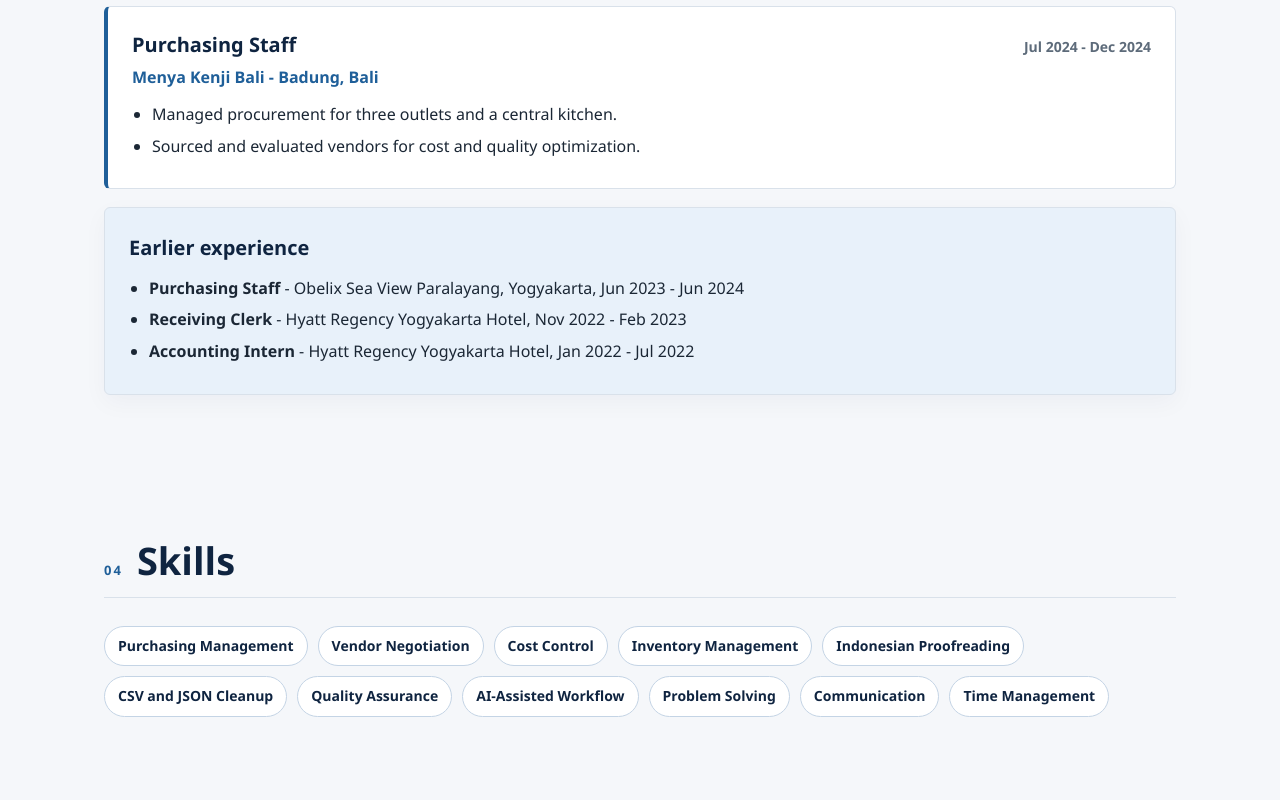
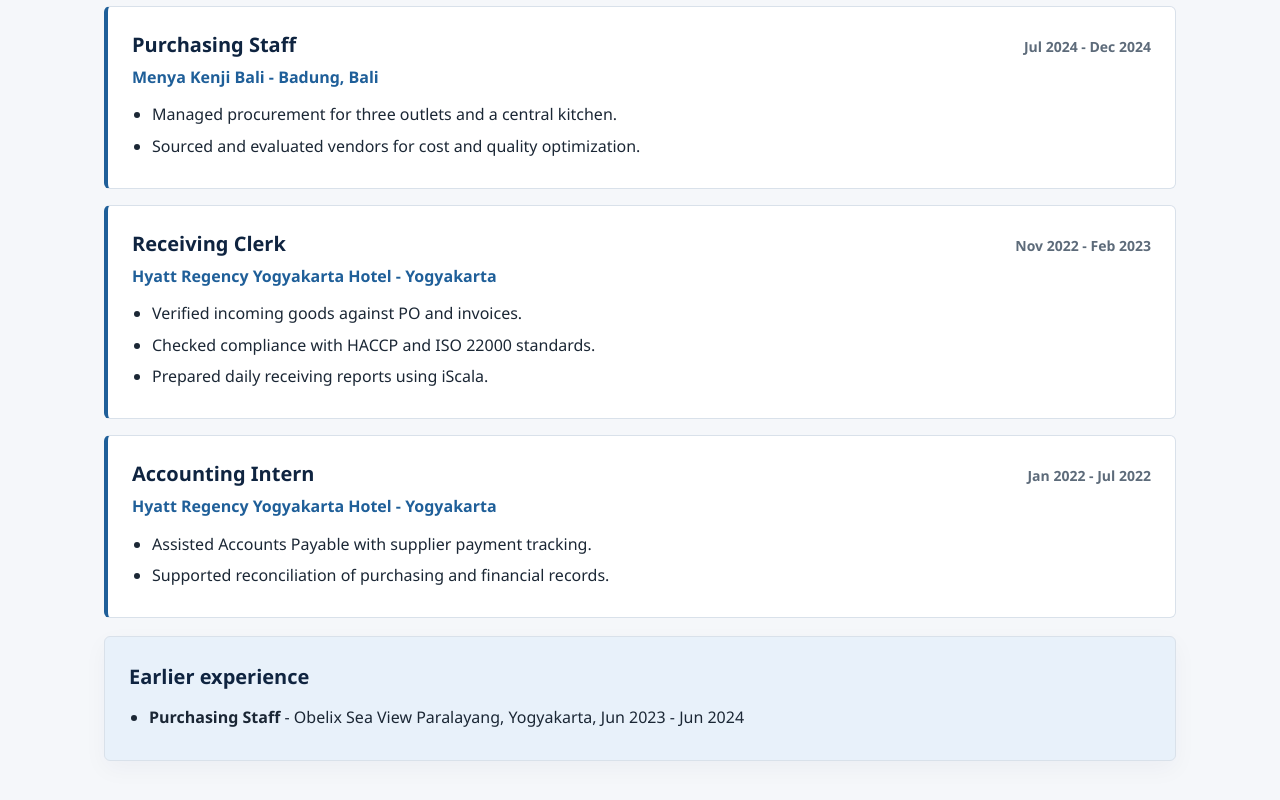
Before and after one commit to budiwahyu2203-pixel/PORTFOLIO, a plain HTML site: page index.html in a window 1280 px wide. Shown: the part 3055-3855 px from the top of the page. Drawn offline with Linux system fonts and the light colour scheme.

Commit message:
Add Hyatt experience and correct Ora start month

```diff
--- a/index.html
+++ b/index.html
@@ -107,7 +107,7 @@
         <article class="job">
           <div class="job-head">
             <h3 data-en="Procurement" data-id="Procurement">Procurement</h3>
-            <span>Sep 2026 - Present</span>
+            <span>Aug 2026 - Present</span>
           </div>
           <p class="company">Ora Management Indonesia</p>
           <ul>
@@ -158,13 +158,34 @@
             <li data-en="Sourced and evaluated vendors for cost and quality optimization." data-id="Mencari dan mengevaluasi vendor untuk biaya dan kualitas yang lebih baik.">Sourced and evaluated vendors for cost and quality optimization.</li>
           </ul>
         </article>
+        <article class="job">
+          <div class="job-head">
+            <h3 data-en="Receiving Clerk" data-id="Staf Penerimaan">Receiving Clerk</h3>
+            <span>Nov 2022 - Feb 2023</span>
+          </div>
+          <p class="company">Hyatt Regency Yogyakarta Hotel - Yogyakarta</p>
+          <ul>
+            <li data-en="Verified incoming goods against PO and invoices." data-id="Memverifikasi barang datang terhadap PO dan invoice.">Verified incoming goods against PO and invoices.</li>
+            <li data-en="Checked compliance with HACCP and ISO 22000 standards." data-id="Memeriksa kepatuhan terhadap standar HACCP dan ISO 22000.">Checked compliance with HACCP and ISO 22000 standards.</li>
+            <li data-en="Prepared daily receiving reports using iScala." data-id="Menyiapkan laporan penerimaan harian dengan iScala.">Prepared daily receiving reports using iScala.</li>
+          </ul>
+        </article>
+        <article class="job">
+          <div class="job-head">
+            <h3 data-en="Accounting Intern" data-id="Magang Akuntansi">Accounting Intern</h3>
+            <span>Jan 2022 - Jul 2022</span>
+          </div>
+          <p class="company">Hyatt Regency Yogyakarta Hotel - Yogyakarta</p>
+          <ul>
+            <li data-en="Assisted Accounts Payable with supplier payment tracking." data-id="Membantu Accounts Payable dalam pelacakan pembayaran supplier.">Assisted Accounts Payable with supplier payment tracking.</li>
+            <li data-en="Supported reconciliation of purchasing and financial records." data-id="Mendukung rekonsiliasi catatan pembelian dan keuangan.">Supported reconciliation of purchasing and financial records.</li>
+          </ul>
+        </article>
       </div>
       <div class="panel compact">
         <h3 data-en="Earlier experience" data-id="Pengalaman sebelumnya">Earlier experience</h3>
         <ul class="plain-list">
           <li><strong>Purchasing Staff</strong> - Obelix Sea View Paralayang, Yogyakarta, Jun 2023 - Jun 2024</li>
-          <li><strong data-en="Receiving Clerk" data-id="Staf Penerimaan">Receiving Clerk</strong> - Hyatt Regency Yogyakarta Hotel, Nov 2022 - Feb 2023</li>
-          <li><strong data-en="Accounting Intern" data-id="Magang Akuntansi">Accounting Intern</strong> - Hyatt Regency Yogyakarta Hotel, Jan 2022 - Jul 2022</li>
         </ul>
       </div>
     </section>
```
